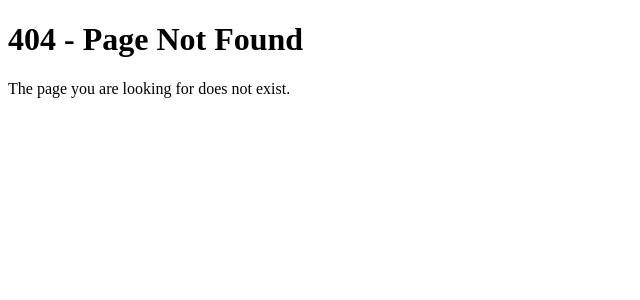
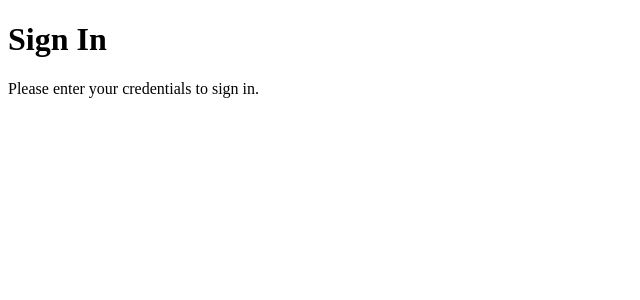
Before and after one commit to MABIGMAC/nextjstutorial, a Next.js app: page /signin in a window 1280 px wide. Before the commit this address had no page. Shown: the top 300 px of the page, without its empty margins (0-640 px from the left). Built offline with nearby package versions, Linux system fonts and the light colour scheme.

Commit message:
feat: route groups organizing routes

```diff
--- /dev/null
+++ b/src/app/(auth)/forgot-password/page.tsx
@@ -0,0 +1 @@
+export default function First () {return <h1 >Forgot Password</h1>;}
--- /dev/null
+++ b/src/app/(auth)/signin/page.tsx
@@ -0,0 +1,9 @@
+export default function Page() {
+    return (
+        <div>
+            <h1>Sign In</h1>
+            <p>Please enter your credentials to sign in.</p>
+            {/* Add your sign-in form or components here */}
+        </div>
+    );
+}
```
Also changed, not shown: src/app/(auth)/register/page.tsx (added, +10 -0 lines).
